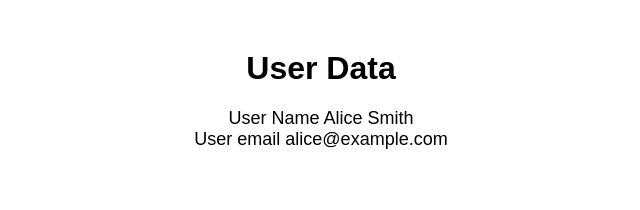
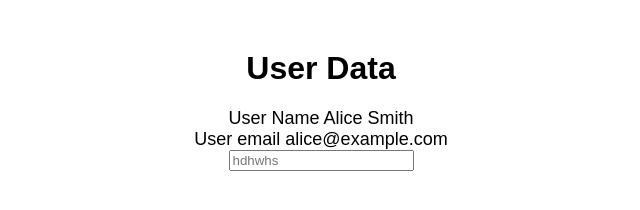
Before and after one commit to Ghostx-x/SoftShark, a plain HTML site: page Task3/index.html in a window 1280 px wide. Shown: the whole page, without its empty margins (319-959 px from the left). Drawn offline with Linux system fonts and the light colour scheme.

Commit message:
new input in main

```diff
--- a/Task3/index.html
+++ b/Task3/index.html
@@ -10,5 +10,7 @@
     <h1>User Data</h1>
     <div id="userInfo"></div>
     <script src="CallbackHell.js"></script>
+
+    <input type="text" placeholder="hdhwhs">
 </body>
 </html>
```
